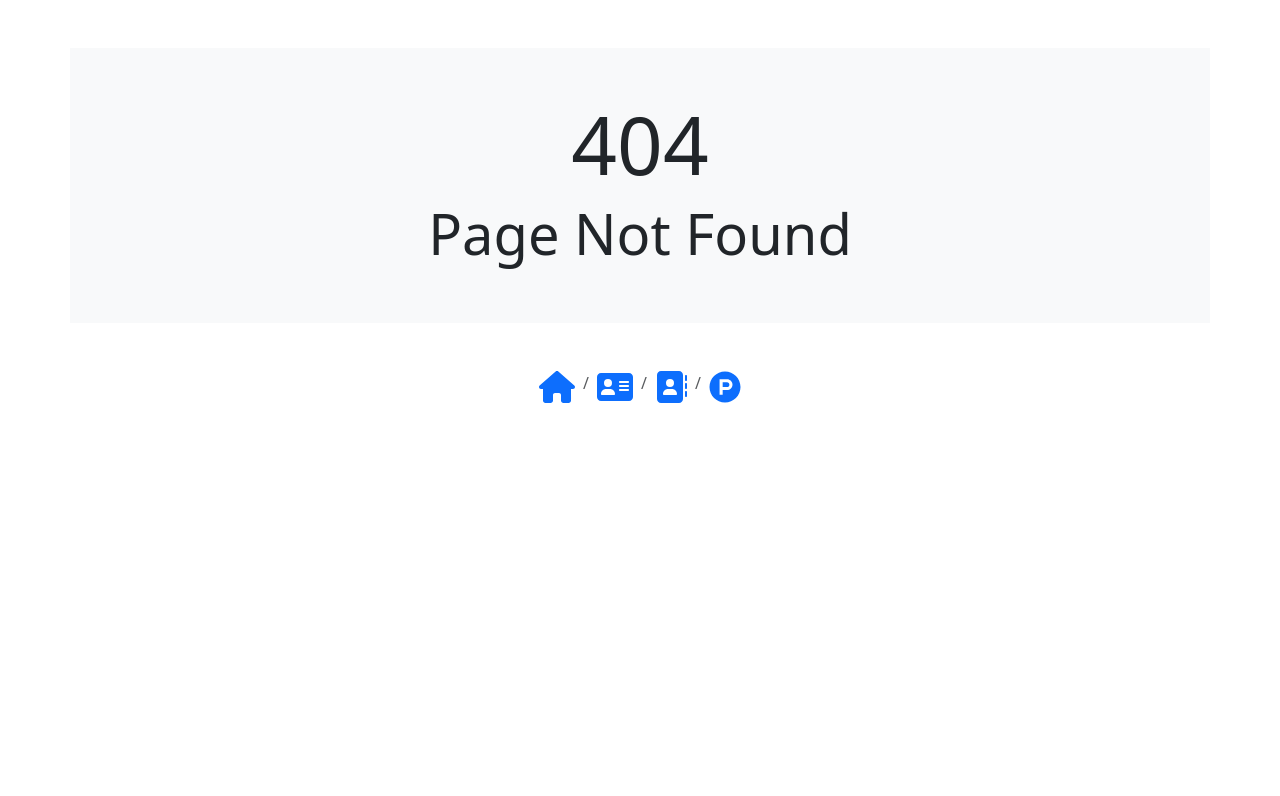
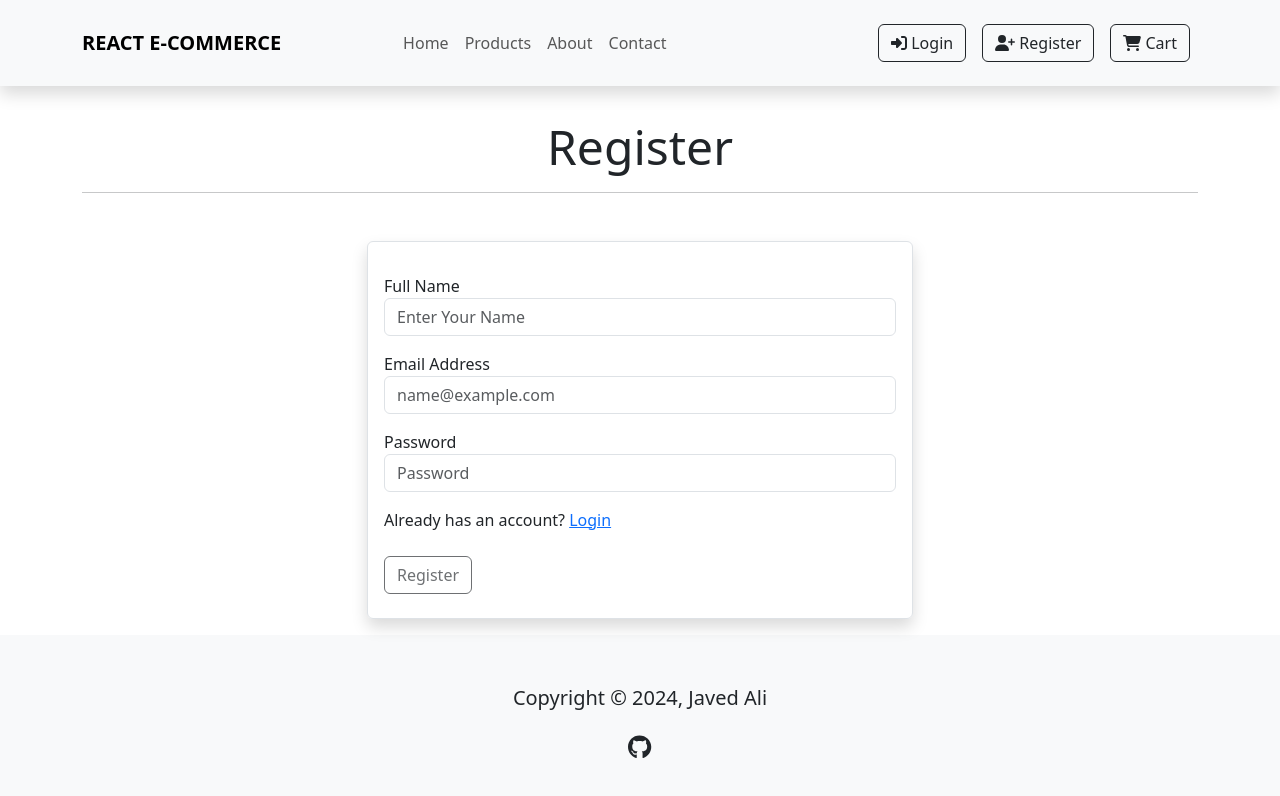
Before and after one commit to javedalihosamani/REACT-E-COMMERCE, a React (Create React App) app: page /register in a window 1280 px wide. Before the commit this address had no page. Shown: the top 796 px of the page. Built offline with nearby package versions, Linux system fonts and the light colour scheme.

Commit message:
Register, Login and Cart Components are created

```diff
--- a/src/App.js
+++ b/src/App.js
@@ -1,6 +1,16 @@
 import { BrowserRouter, Route, Routes } from "react-router-dom";
 
-import {Home, About, Contact, Products, Product, PageNotFound} from './pages';
+import {
+  Home,
+  About,
+  Contact,
+  Products,
+  Product,
+  PageNotFound,
+  Register,
+  Login,
+  Cart,
+} from "./pages";
 
 function App() {
   return (
@@ -11,6 +21,9 @@ function App() {
         <Route path="/contact" element={<Contact />} />
         <Route path="/product" element={<Products />} />
         <Route path="/product/:id" element={<Product />} />
+        <Route path="/register" element={<Register />} />
+        <Route path="/login" element={<Login />} />
+        <Route path="/cart" element={<Cart />} />
         <Route path="*" element={<PageNotFound />} />
       </Routes>
     </BrowserRouter>
--- a/src/layout/Header.jsx
+++ b/src/layout/Header.jsx
@@ -29,19 +29,19 @@ const Header = () => {
                     </li>
                 </ul>
                 <div className="navbar-nav ms-auto my-2 text-center">
-                    <NavLink>
+                    <NavLink to={`/login`}>
                         <button className="btn btn-outline-dark m-2">
                             <FontAwesomeIcon icon={faRightToBracket} />
                             &nbsp;Login
                         </button>
                     </NavLink>
-                    <NavLink>
+                    <NavLink to={`/register`}>
                         <button className="btn btn-outline-dark m-2">
                             <FontAwesomeIcon icon={faUserPlus} />
                             &nbsp;Register
                         </button>
                     </NavLink>
-                    <NavLink>
+                    <NavLink to={`/cart`}>
                         <button className="btn btn-outline-dark m-2">
                             <FontAwesomeIcon icon={faCartShopping} />
                             &nbsp;Cart
--- a/src/layout/Products.jsx
+++ b/src/layout/Products.jsx
@@ -72,7 +72,7 @@ const Product = () => {
         </div>
       </div>
 
-      <div className="container">
+      <div className="container my-3">
         <div className="row">
           {
             filter.map(product => {return(
--- /dev/null
+++ b/src/pages/Cart.jsx
@@ -0,0 +1,22 @@
+import React from 'react'
+import Header from './../layout/Header';
+import Footer from './../layout/Footer';
+
+const Cart = () => {
+  return (
+    <>
+        <Header/>
+        <div className="container my-3 py-3">
+            <div className="row">
+                <div className="col">
+                    <h5 className="display-5 text-center">Cart</h5>
+                    <hr />
+                </div>
+            </div>
+        </div>
+        <Footer/>
+    </>
+  )
+}
+
+export default Cart
--- a/src/pages/ContactPage.jsx
+++ b/src/pages/ContactPage.jsx
@@ -13,7 +13,7 @@ const Contact = () => {
         </div>
       </div>
     </div>
-    <div className="container mb-5">
+    <div className="container my-3">
       <div className="row">
         <div className="col-xs-12 col-sm-12 col-md-12 offset-lg-3 col-lg-6 offset-xl-3 col-xl-6 offset-xxl-3 col-xxl-6">
           <div className="border rounded p-3 shadow">
--- /dev/null
+++ b/src/pages/Login.jsx
@@ -0,0 +1,60 @@
+import React from 'react'
+import { Footer, Header } from '../layout'
+import { NavLink } from 'react-router-dom'
+
+const Login = () => {
+  return (
+    <>
+        <Header/>
+        <div className="container my-3 py-3">
+            <div className="row">
+                <div className="col">
+                    <h5 className="display-5 text-center">Login</h5>
+                    <hr />
+                </div>
+            </div>
+        </div>
+        <div className="container my-3">
+            <div className="row">
+                <div className="col-xs-12 col-sm-12 col-md-12 offset-lg-3 col-lg-6 offset-xl-3 col-xl-6 offset-xxl-3 col-xxl-6  ">
+                    <div className="border rounded p-3 shadow">
+                        <form autoComplete='off'>
+                            <div className="form-group my-3">
+                                <label for="email">Email Address</label>
+                                <input
+                                    type="email"
+                                    class="form-control"
+                                    id="email"
+                                    name="email"
+                                    placeholder="name@example.com"
+                                />
+                            </div>
+                            <div className="form-group my-3">
+                                <label for="password">Password</label>
+                                <input
+                                    type="password"
+                                    class="form-control"
+                                    id="Password"
+                                    name="Password"
+                                    placeholder="Password"
+                                />
+                            </div>
+                            <div className="form-group my-3">
+                                <p>New Here? <NavLink to={`/register`}>Register</NavLink></p>
+                            </div>
+                            <div className="form-group">
+                                <button class="my-2 mx-auto btn btn-outline-dark" type="submit" disabled>
+                                    Login
+                                </button>
+                            </div>
+                        </form>
+                    </div>
+                </div>
+            </div>
+        </div>
+        <Footer/>
+    </>
+  )
+}
+
+export default Login
--- a/src/pages/PageNotFound.jsx
+++ b/src/pages/PageNotFound.jsx
@@ -1,5 +1,4 @@
 import React from 'react'
-import Header from './../layout/Header';
 import { NavLink } from 'react-router-dom';
 import { FontAwesomeIcon } from '@fortawesome/react-fontawesome';
 import { faAddressBook, faAddressCard, faHouse } from '@fortawesome/free-solid-svg-icons';
--- /dev/null
+++ b/src/pages/Register.jsx
@@ -0,0 +1,70 @@
+import React from 'react'
+import { NavLink } from 'react-router-dom';
+import { Footer, Header } from '../layout';
+
+const Register = () => {
+  return (
+    <>
+        <Header/>
+        <div className="container my-3 py-3">
+            <div className="row">
+                <div className="col">
+                    <h5 className="display-5 text-center">Register</h5>
+                    <hr />
+                </div>
+            </div>
+        </div>
+        <div className="container my-3">
+            <div className="row">
+                <div className="col-xs-12 col-sm-12 col-md-12 offset-lg-3 col-lg-6 offset-xl-3 col-xl-6 offset-xxl-3 col-xxl-6  ">
+                    <div className="border rounded p-3 shadow">
+                        <form autoComplete='off'>
+                            <div className="form-group my-3">
+                                <label for="name">Full Name</label>
+                                <input
+                                    type="text"
+                                    class="form-control"
+                                    id="name"
+                                    name="name"
+                                    placeholder="Enter Your Name"
+                                />
+                            </div>
+                            <div className="form-group my-3">
+                                <label for="email">Email Address</label>
+                                <input
+                                    type="email"
+                                    class="form-control"
+                                    id="email"
+                                    name="email"
+                                    placeholder="name@example.com"
+                                />
+                            </div>
+                            <div className="form-group my-3">
+                                <label for="password">Password</label>
+                                <input
+                                    type="password"
+                                    class="form-control"
+                                    id="Password"
+                                    name="Password"
+                                    placeholder="Password"
+                                />
+                            </div>
+                            <div className="form-group my-3">
+                                <p>Already has an account? <NavLink to={`/login`}>Login</NavLink></p>
+                            </div>
+                            <div className="form-group">
+                                <button class="my-2 mx-auto btn btn-outline-dark" type="submit" disabled>
+                                    Register
+                                </button>
+                            </div>
+                        </form>
+                    </div>
+                </div>
+            </div>
+        </div>
+        <Footer/>
+    </>
+  )
+}
+
+export default Register
--- a/src/pages/SingleProduct.jsx
+++ b/src/pages/SingleProduct.jsx
@@ -15,6 +15,11 @@ const Product = () => {
   const [similarProduct, setSimilarProduct] = useState([]);
   const [loading, setLoading] = useState(false);
   //console.table(similarProduct);
+
+  // User Defined Method
+  const addProduct = (product) => {
+    alert("Product Added"+ product);
+  };
 
   useEffect(()=>{
     const getProduct = async () => {
@@ -59,8 +64,8 @@ const Product = () => {
           </p>
           <h4 className='display-6 my-4'>Price: ${product.price}</h4>
           <p className='lead'>{product.description}</p>
-          <button className="btn btn-outline-dark my-4">Add to Cart</button>
-          <NavLink>
+          <button className="btn btn-outline-dark my-4" onClick={()=>addProduct(product)}>Add to Cart</button>
+          <NavLink to={`/cart`}>
             <button className="btn btn-outline-dark mx-4">Go to Cart</button>
           </NavLink>
           {loading && <div>Loading...</div>}
@@ -102,11 +107,11 @@ const Product = () => {
                     <FontAwesomeIcon icon={faStar} />
                     <span className='float-end'>Price: ${product.price}</span>
                   </p>
-                  <NavLink>
+                  <NavLink to={`/product/${product.id}`}>
                     <button className="btn btn-outline-dark btn-sm">Buy Now</button>
                   </NavLink>
                   <NavLink>
-                    <button className="btn btn-outline-dark btn-sm float-end">Add to Cart</button>
+                    <button className="btn btn-outline-dark btn-sm float-end" onClick={()=> addProduct(product)}>Add to Cart</button>
                   </NavLink>
                 </div>
               </div>)
--- a/src/pages/index.js
+++ b/src/pages/index.js
@@ -4,3 +4,6 @@ export { default as Contact } from "./ContactPage";
 export { default as Products } from "./ProductsPage";
 export { default as Product } from "./SingleProduct";
 export { default as PageNotFound } from "./PageNotFound";
+export { default as Register } from "./Register";
+export { default as Login } from "./Login";
+export { default as Cart } from "./Cart";
```
